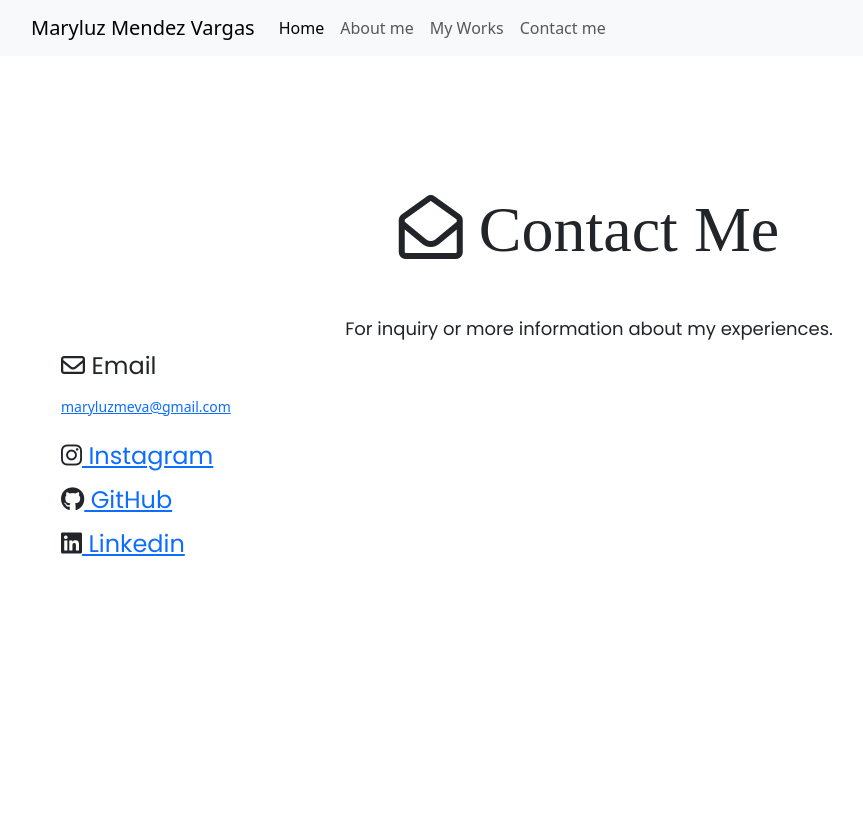
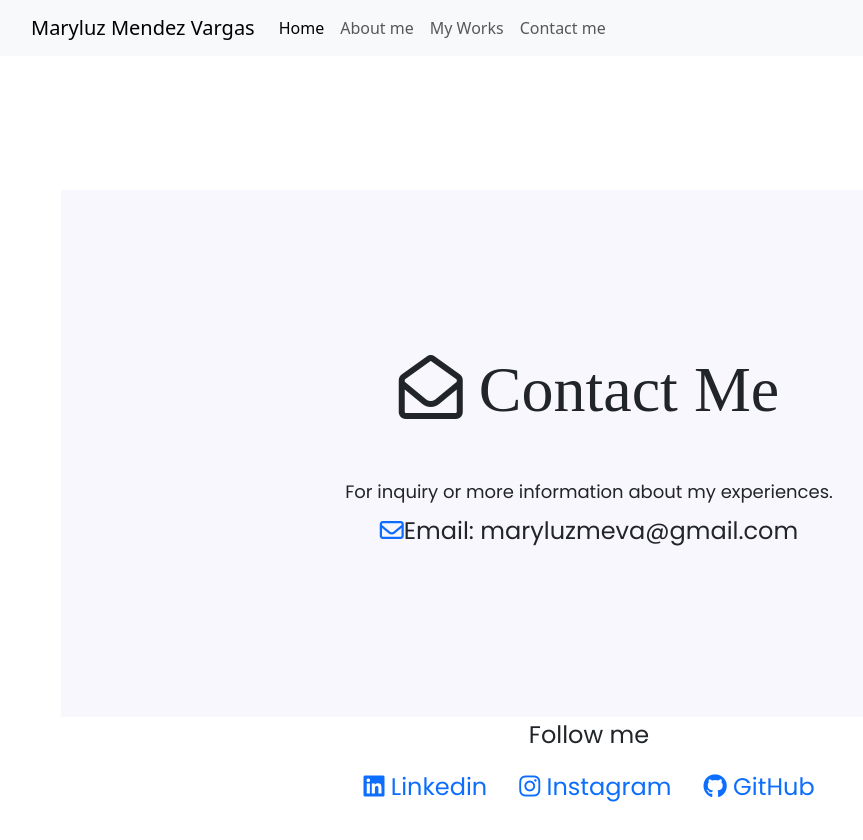
Before and after one commit to maryluzmeva/Portfolio, a plain HTML site: page contact.html in a window 1280 px wide. Shown: the whole page, without its empty margins (51-914 px from the left). Before the commit the page ends 800 px from the top, so only its background shows below. Drawn offline with nearby package versions, Linux system fonts and the light colour scheme.

Commit message:
Update icon in contact.html

```diff
--- a/contact.html
+++ b/contact.html
@@ -49,13 +49,23 @@
       </nav>
       <div class="content-container container">
         <div class="content">
-          <h1 class="mb-5 text-center"><i class="fa-regular fa-envelope-open"></i> Contact Me</h1>
-          <h2 class="text-center">For inquiry or more information about my experiences.</h2>
-          <h3><i class="fa-regular fa-envelope"></i> Email</h3>
-          <p><a href="mailto:maryluzmeva@gmial.com">maryluzmeva@gmail.com</a></p>
-          <h3> <i class="fa-brands fa-instagram"></i><a href="https://www.instagram.com/kurylaky.coding" target="_blank"> Instagram</a></h3>
-          <h3> <i class="fa-brands fa-github"></i><a href="https://github.com/maryluzmeva" target="_blank"> GitHub </a></h3>
-          <h3> <i class="fa-brands fa-linkedin"></i><a href="https://www.linkedin.com/in/maryluz-mendez-vargas-bbb23824/" target="_blank"> Linkedin </a></h3>
+          <div class="hero">
+            <h1 class="mb-5 text-center"><i class="fa-regular fa-envelope-open"></i> Contact Me</h1>
+            <h2 class="text-center">For inquiry or more information about my experiences.</h2>
+            <h3 class="text-center"><a href="mailto:maryluzmeva@gmail.com"><i class="fa-regular fa-envelope"></i></a>Email: maryluzmeva@gmail.com</h3>
+          </div>
+          <h3 class="text-center">Follow me</h3>
+          <ul class="nav justify-content-center">
+            <li class="nav-item">
+              <h3><a class="nav-link active" aria-current="page" href="https://www.linkedin.com/in/maryluz-mendez-vargas-bbb23824/"><i class="fa-brands fa-linkedin"></i> Linkedin</a></h3>
+            </li>
+            <li class="nav-item">
+              <h3><a class="nav-link" href="https://www.instagram.com/kurylaky.coding/"> <i class="fa-brands fa-instagram"></i> Instagram</a></h3>
+            </li>
+            <li class="nav-item">
+              <h3><a class="nav-link" href="https://github.com/maryluzmeva"><i class="fa-brands fa-github"></i> GitHub</a></h3>
+            </li>
+          </ul>
         </div>
       </div>
 </body>
```
